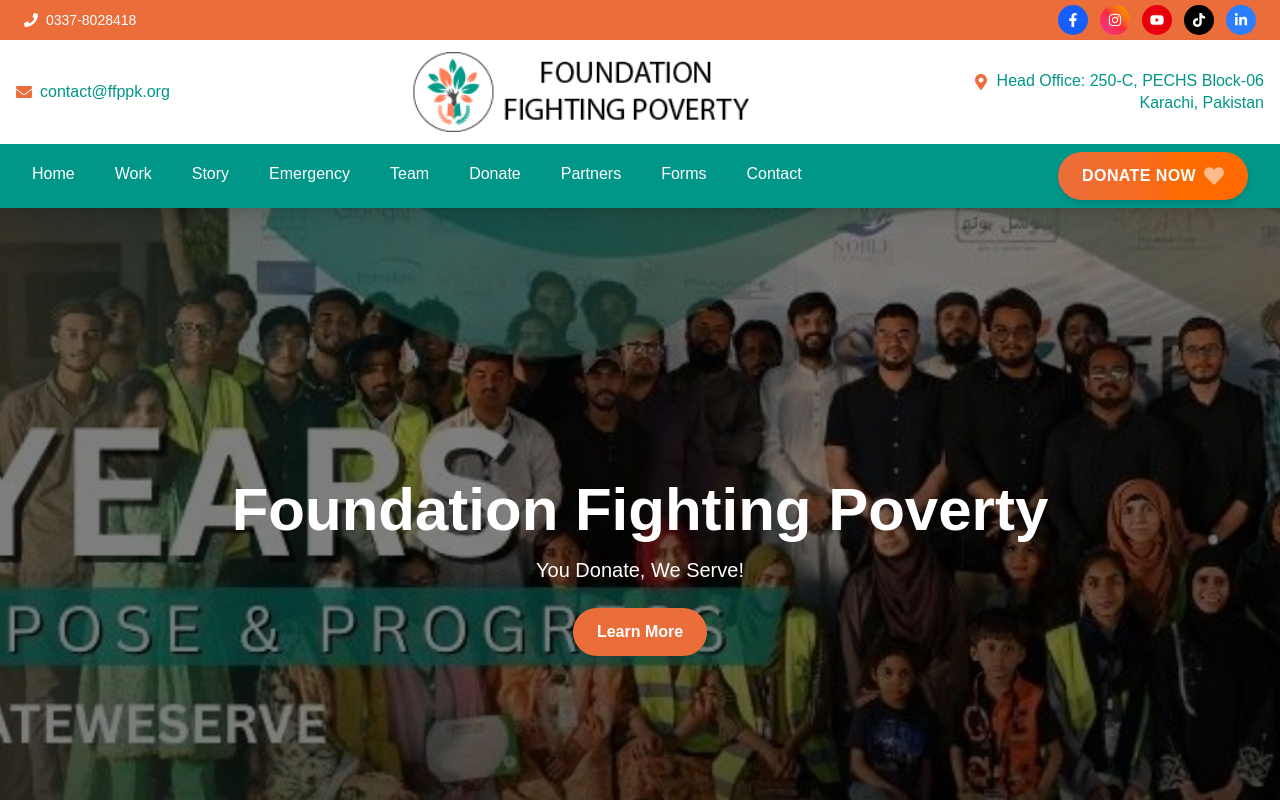
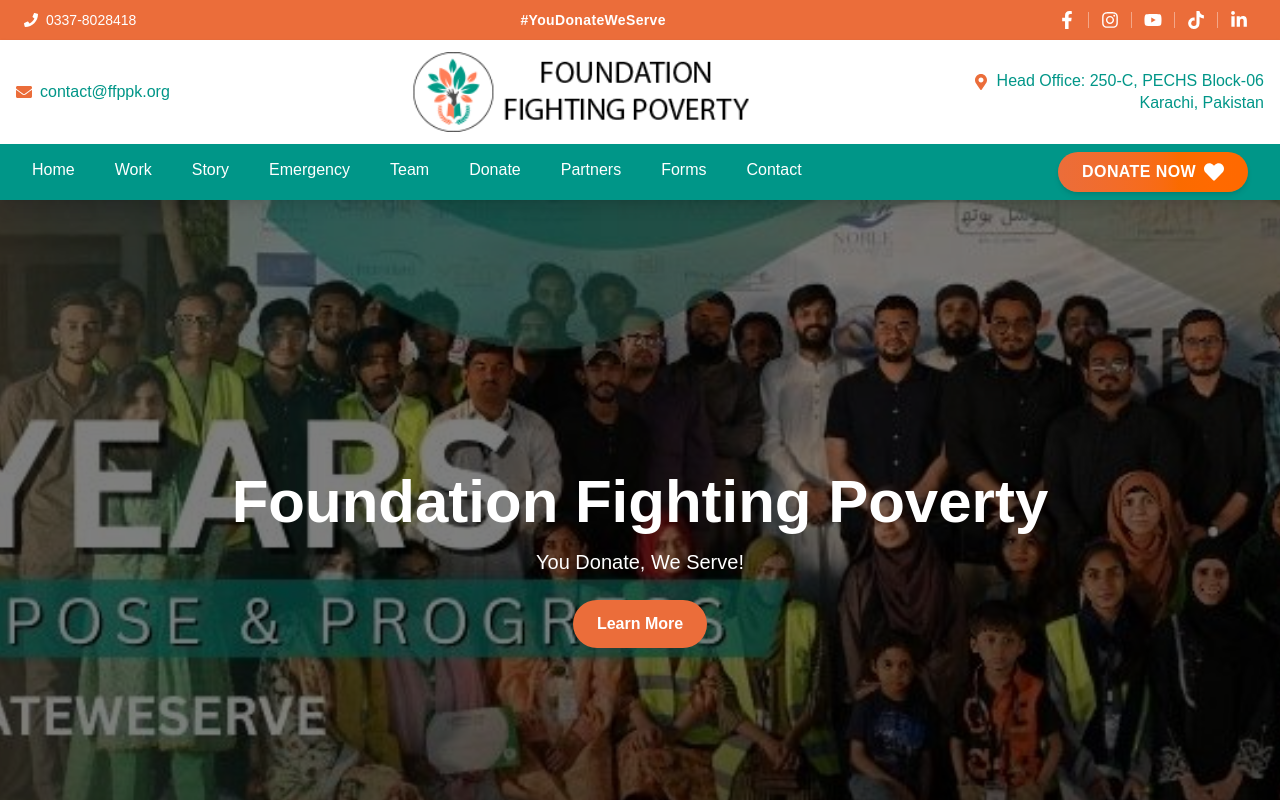
Before and after one commit to abdullahasif2000/ffp-website, a Next.js app: page / in a window 1280 px wide. Shown: the top 800 px of the page. Built offline with nearby package versions, Linux system fonts and the light colour scheme.

Commit message:
topbar and donate now updated

```diff
--- a/app/layout.tsx
+++ b/app/layout.tsx
@@ -27,47 +27,48 @@
   return (
     <html lang="en">
       <body>
-        {/*  Top Bar */}
+  {/* Top Bar */}
 <div className="bg-[#EB6D3A] h-10 flex items-center justify-between px-6 text-white text-sm">
+
+  {/* Left - Phone */}
   <div className="flex items-center space-x-2">
     <FaPhone className="text-white" />
     <span>0337-8028418</span>
   </div>
 
-  {/*  Social Icons */}
-  <div className="flex space-x-3">
-    <a
-      href="#"
-      className="p-2 rounded-full bg-blue-600 hover:bg-blue-700 hover:shadow-lg hover:shadow-blue-400/50 transition-all transform hover:scale-110"
-    >
-      <FaFacebookF className="text-white text-sm" />
-    </a>
-    <a
-      href="#"
-      className="p-2 rounded-full bg-gradient-to-tr from-pink-500 via-red-500 to-yellow-500 hover:opacity-90 hover:shadow-lg hover:shadow-pink-400/50 transition-all transform hover:scale-110"
-    >
-      <FaInstagram className="text-white text-sm" />
-    </a>
-    <a
-      href="#"
-      className="p-2 rounded-full bg-red-600 hover:bg-red-700 hover:shadow-lg hover:shadow-red-400/50 transition-all transform hover:scale-110"
-    >
-      <FaYoutube className="text-white text-sm" />
-    </a>
-    <a
-      href="#"
-      className="p-2 rounded-full bg-black hover:bg-gray-800 hover:shadow-lg hover:shadow-gray-600/50 transition-all transform hover:scale-110"
-    >
-      <FaTiktok className="text-white text-sm" />
-    </a>
-    <a
-      href="#"
-      className="p-2 rounded-full bg-blue-500 hover:bg-blue-600 hover:shadow-lg hover:shadow-blue-300/50 transition-all transform hover:scale-110"
-    >
-      <FaLinkedinIn className="text-white text-sm" />
-    </a>
+  {/* Center - Hashtag */}
+  <div className="hidden md:block text-center font-semibold tracking-wide">
+    #YouDonateWeServe
+  </div>
+
+  {/* Right - Social Icons with dividers */}
+  <div className="flex items-center">
+    {[
+      { icon: FaFacebookF, color: "hover:text-[#1877F2]" },
+      { icon: FaInstagram, color: "hover:text-[#E1306C]" },
+      { icon: FaYoutube, color: "hover:text-[#FF0000]" },
+      { icon: FaTiktok, color: "hover:text-gray-200" },
+      { icon: FaLinkedinIn, color: "hover:text-[#0A66C2]" },
+    ].map((social, idx, arr) => {
+      const Icon = social.icon;
+      return (
+        <div key={idx} className="flex items-center">
+          <a
+            href="#"
+            className={`px-2 text-lg transition-all duration-300 transform hover:scale-125 ${social.color}`}
+          >
+            <Icon />
+          </a>
+          {/* Divider between icons */}
+          {idx !== arr.length - 1 && (
+            <span className="h-4 w-px bg-white/40 mx-1"></span>
+          )}
+        </div>
+      );
+    })}
   </div>
 </div>
+
 
         {/*  Logo + Contact Info */}
         <div className="flex items-center justify-between px-4 py-3 bg-white shadow-sm relative z-20">
@@ -146,16 +147,19 @@
     )}
   </ul>
 
- {/* Right: Donate Now Button */}
+{/* Right: Donate Now Button */}
 <div>
   <Link
     href="/donate"
-    className="flex items-center gap-2 bg-gradient-to-r from-[#EB6D3A] to-orange-500 text-white px-6 py-3 rounded-full font-bold uppercase tracking-wide shadow-md hover:shadow-lg hover:scale-105 transform transition-all duration-300"
+    className="group flex items-center gap-2 px-6 py-2 rounded-full font-semibold uppercase tracking-wide
+               text-white bg-gradient-to-r from-[#EB6D3A] to-orange-500
+               shadow-md hover:shadow-xl hover:scale-105 transform transition-all duration-300"
   >
     <span>Donate Now</span>
-    <FaHeart className="w-5 h-5 text-white animate-pulse" />
+    <FaHeart className="w-5 h-5 text-white transition-transform duration-300 group-hover:scale-125" />
   </Link>
 </div>
+
 </nav>
 
 
```
